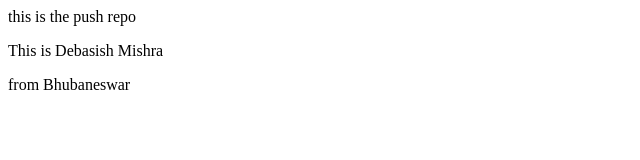
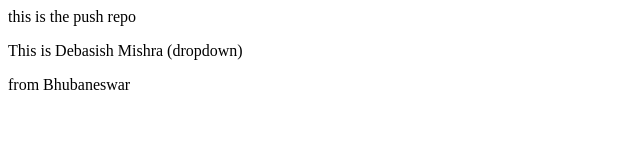
Before and after one commit to ITDev79/newlocalrepo, a plain HTML site: page index.html in a window 1280 px wide. Shown: the full height of the page, 0-640 px from the left. Drawn offline with Linux system fonts and the light colour scheme.

Commit message:
new dropdown

```diff
--- a/index.html
+++ b/index.html
@@ -1,3 +1,3 @@
 <p>this is the push repo</p>
-<p>This is Debasish Mishra</p>
+<p>This is Debasish Mishra (dropdown)</p>
 <p>from Bhubaneswar</p>
```
